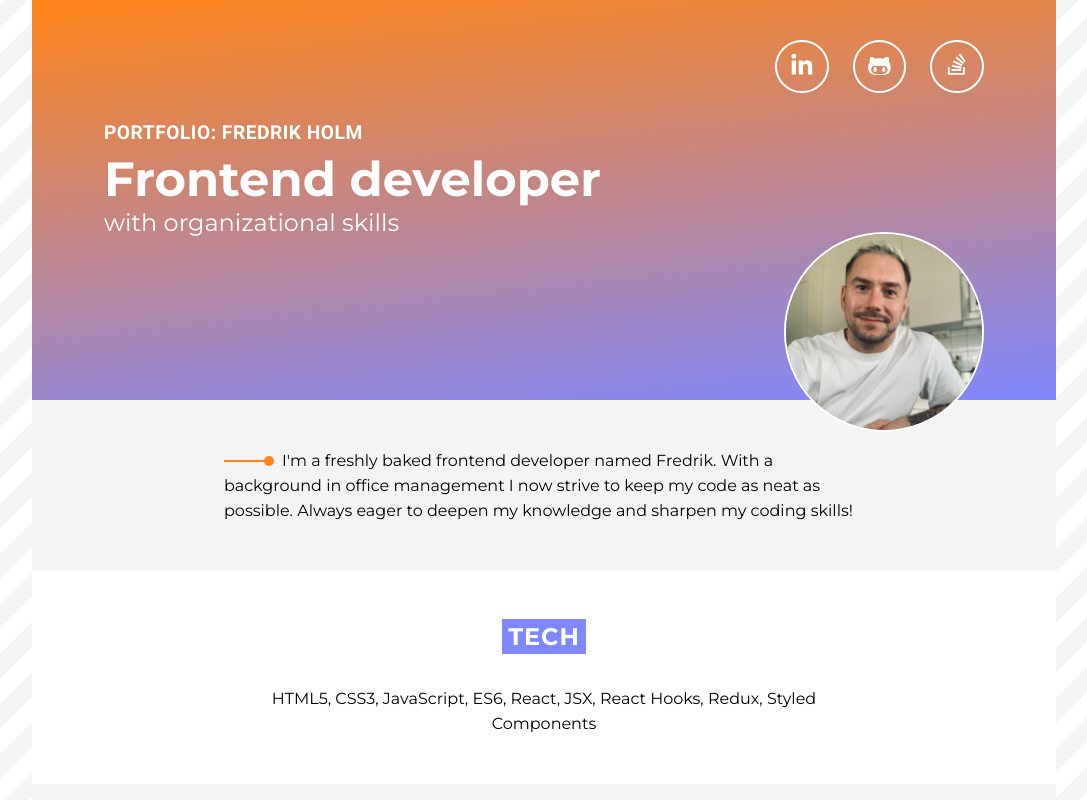
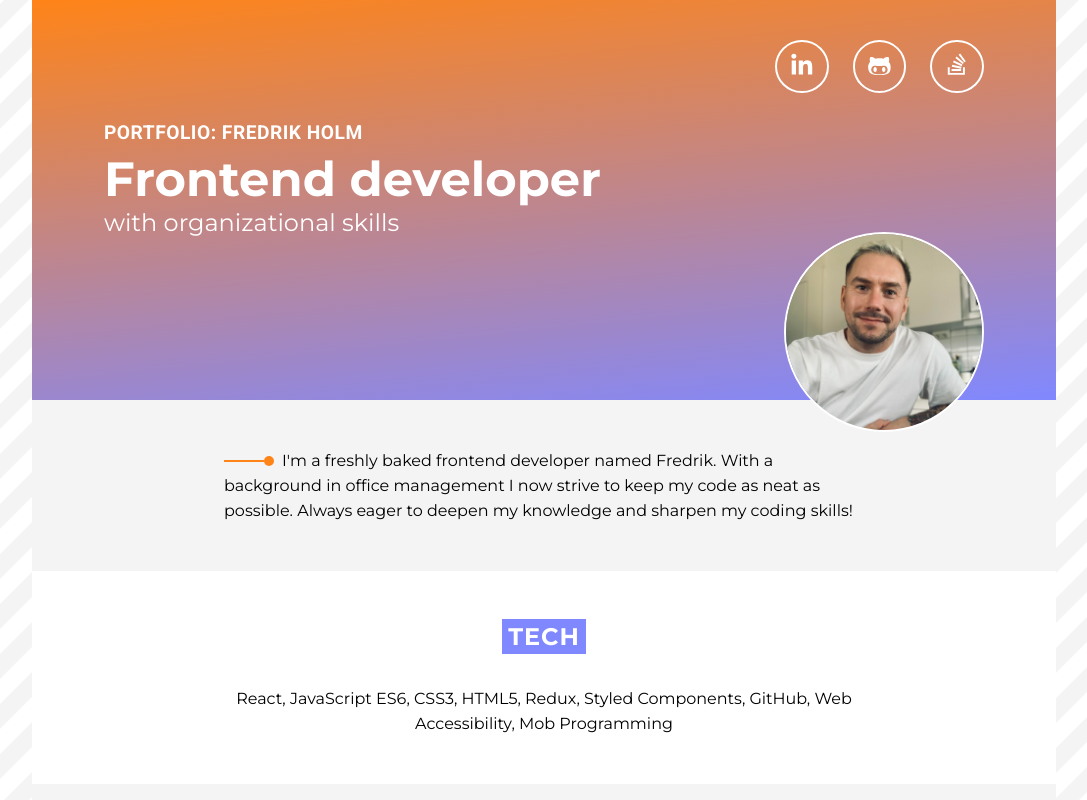
Before and after one commit to Technigo/project-react-portfolio, a React (Create React App) app: page / in a window 1280 px wide. Shown: the top 800 px of the page, without its empty margins (96-1183 px from the left). Built offline with nearby package versions, Linux system fonts and the light colour scheme; no server answers.

Commit message:
handing it in

```diff
--- a/src/components/FeaturedProjects.jsx
+++ b/src/components/FeaturedProjects.jsx
@@ -1,7 +1,7 @@
 import React from 'react';
 import SectionContainer from './styled/SectionContainer.styled';
 import { ArticleGrid } from './styled/Grids.styled';
-import ArticleCard from './styled/Card.styled';
+import ArticleCard from './styled/ArticleContainer.styled';
 import ProjectImg from './styled/ImageContainers.styled';
 import Paragraph from './styled/Paragraph.styled';
 import { Topic, TopicsContainer } from './styled/Topics.styled';
--- a/src/components/OtherProjects.jsx
+++ b/src/components/OtherProjects.jsx
@@ -1,7 +1,7 @@
 import React from 'react';
 import SectionContainer from './styled/SectionContainer.styled';
 import { ArticleGrid } from './styled/Grids.styled';
-import ArticleCard from './styled/Card.styled';
+import ArticleCard from './styled/ArticleContainer.styled';
 import Paragraph from './styled/Paragraph.styled';
 import { Topic, TopicsContainer } from './styled/Topics.styled';
 
--- a/src/components/Tech.jsx
+++ b/src/components/Tech.jsx
@@ -7,7 +7,8 @@ const Tech = () => {
     <SectionContainer>
       <h4>Tech</h4>
       <Paragraph main center>
-        HTML5, CSS3, JavaScript, ES6, React, JSX, React Hooks, Redux, Styled Components
+        React, JavaScript ES6, CSS3, HTML5, Redux, Styled Components,
+        GitHub, Web Accessibility, Mob Programming
       </Paragraph>
     </SectionContainer>
   );
--- a/src/components/styled/Card.styled.js
+++ b/src/components/styled/ArticleContainer.styled.js
@@ -1,6 +1,6 @@
 import styled from 'styled-components';
 
-const ArticleCard = styled.article`
+const ArticleContainer = styled.article`
   display: grid;
   grid: 1fr;
   ${({ other }) => (other && { margin: 'var(--margin)', width: 'var(--width)' })};
@@ -10,4 +10,4 @@ const ArticleCard = styled.article`
     }
 `;
 
-export default ArticleCard;
+export default ArticleContainer;
--- a/src/components/styled/Global.js
+++ b/src/components/styled/Global.js
@@ -35,7 +35,9 @@ const GlobalStyles = createGlobalStyle`
 
 body {
   background-color: white;
-  font-family: var(--main-font);
+  font-family: var(--main-font), -apple-system, BlinkMacSystemFont, "Segoe UI", "Roboto", "Oxygen",
+    "Ubuntu", "Cantarell", "Fira Sans", "Droid Sans", "Helvetica Neue",
+    sans-serif;
   -webkit-font-smoothing: antialiased;
   -moz-osx-font-smoothing: grayscale;
 }
```
Also changed, not shown: src/components/Thoughts.jsx (+9 -3 lines).
